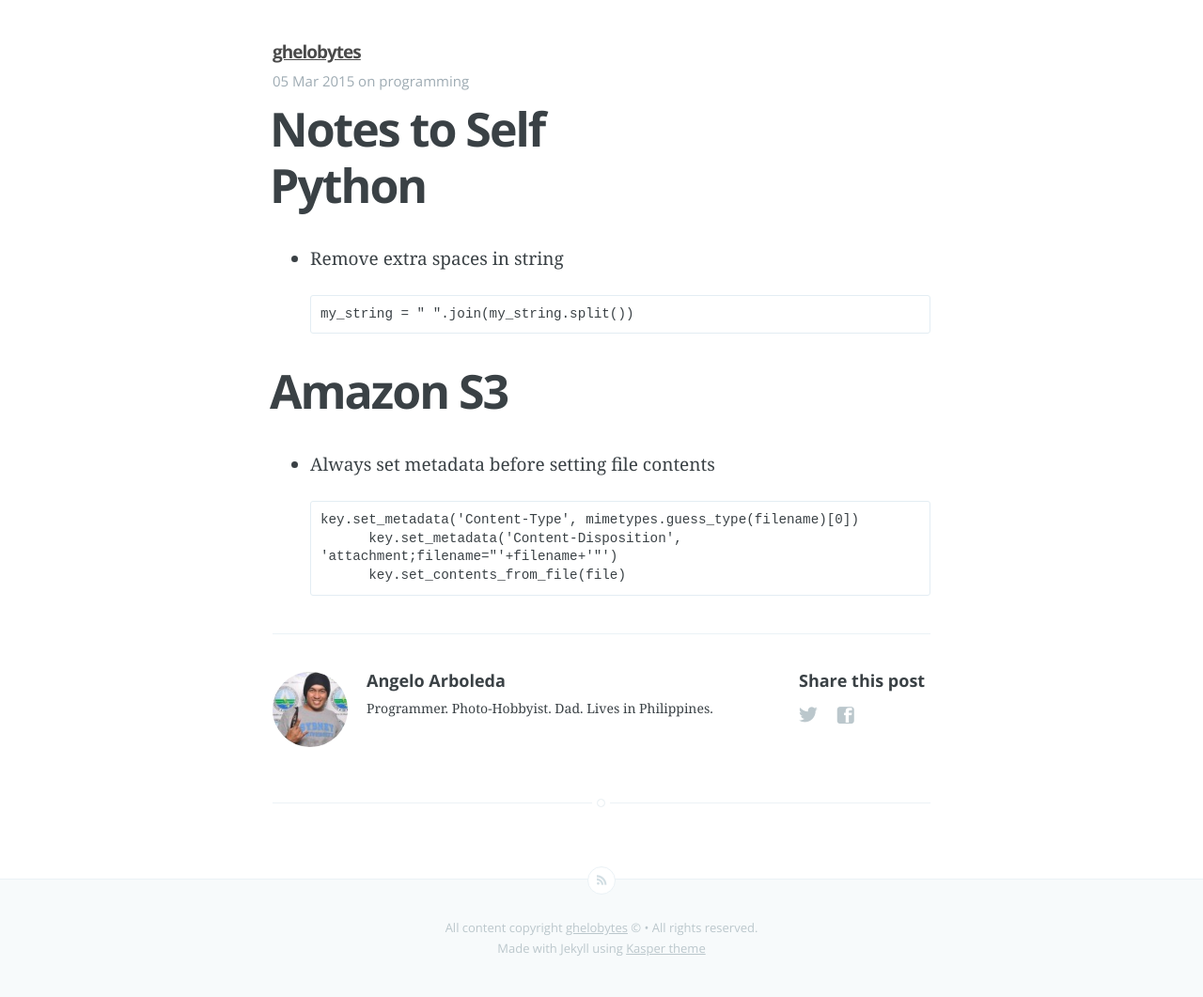
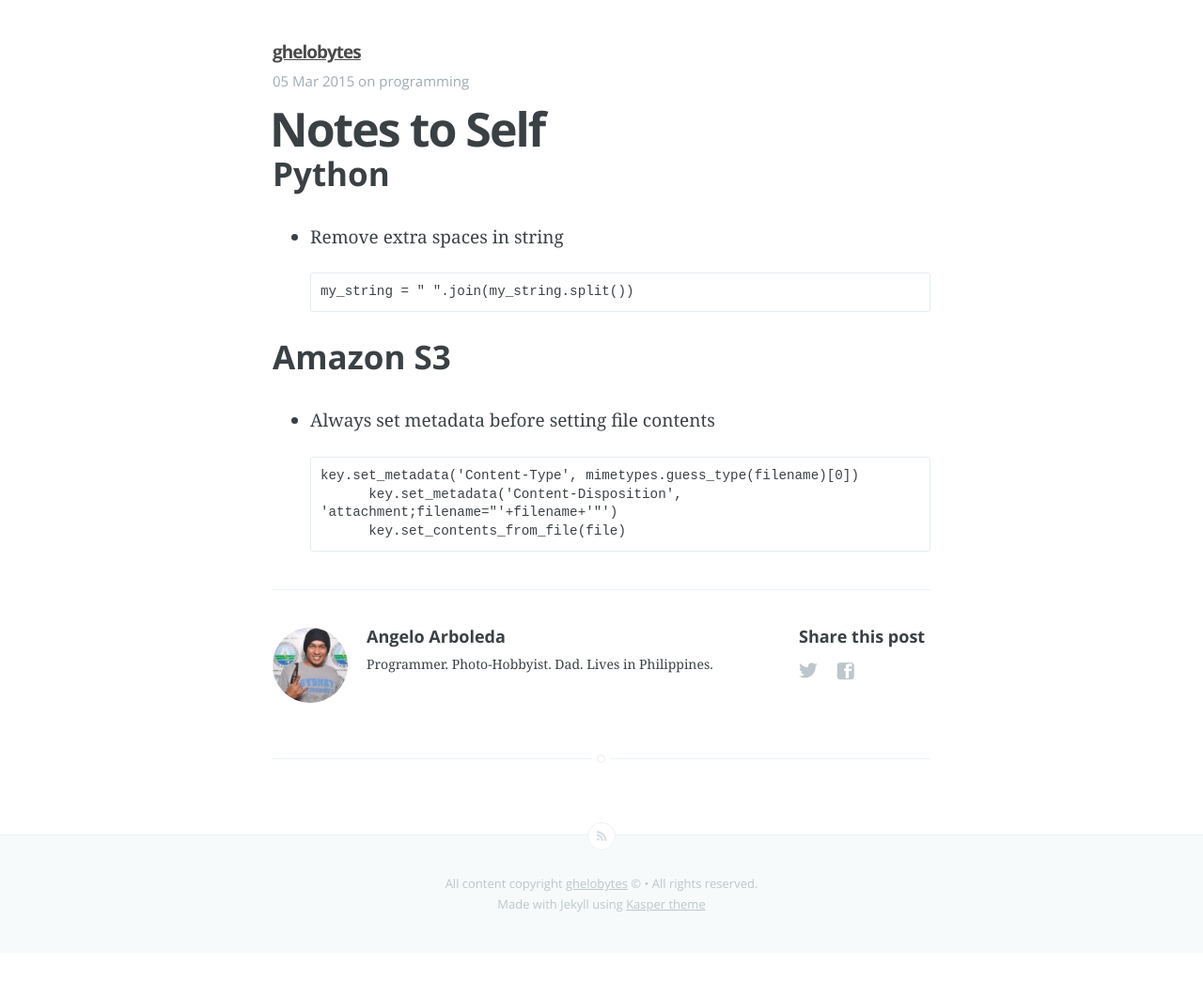
Before and after one commit to ghelobytes/ghelobytes.github.io, a Jekyll site: the page built from _posts/2015-03-05-notes-to-self.md, in a window 1280 px wide. Shown: the whole page at 94% size. Built offline with Jekyll 4.4.1, drawn with Linux system fonts in a browser that asks for light colours; Markdown is read by kramdown in place of the engine named in the settings; after the commit the page ends 1014 px from its top, so only the background shows below that.

````diff
--- a/_posts/2015-03-05-notes-to-self.md
+++ b/_posts/2015-03-05-notes-to-self.md
@@ -5,13 +5,13 @@ date:   2015-03-05
 categories: programming
 ---
 
-# Python
+### Python
 - Remove extra spaces in string
 ```
 my_string = " ".join(my_string.split())
 ```
 
-# Amazon S3
+### Amazon S3
 - Always set metadata before setting file contents
 ```
 key.set_metadata('Content-Type', mimetypes.guess_type(filename)[0])
````
